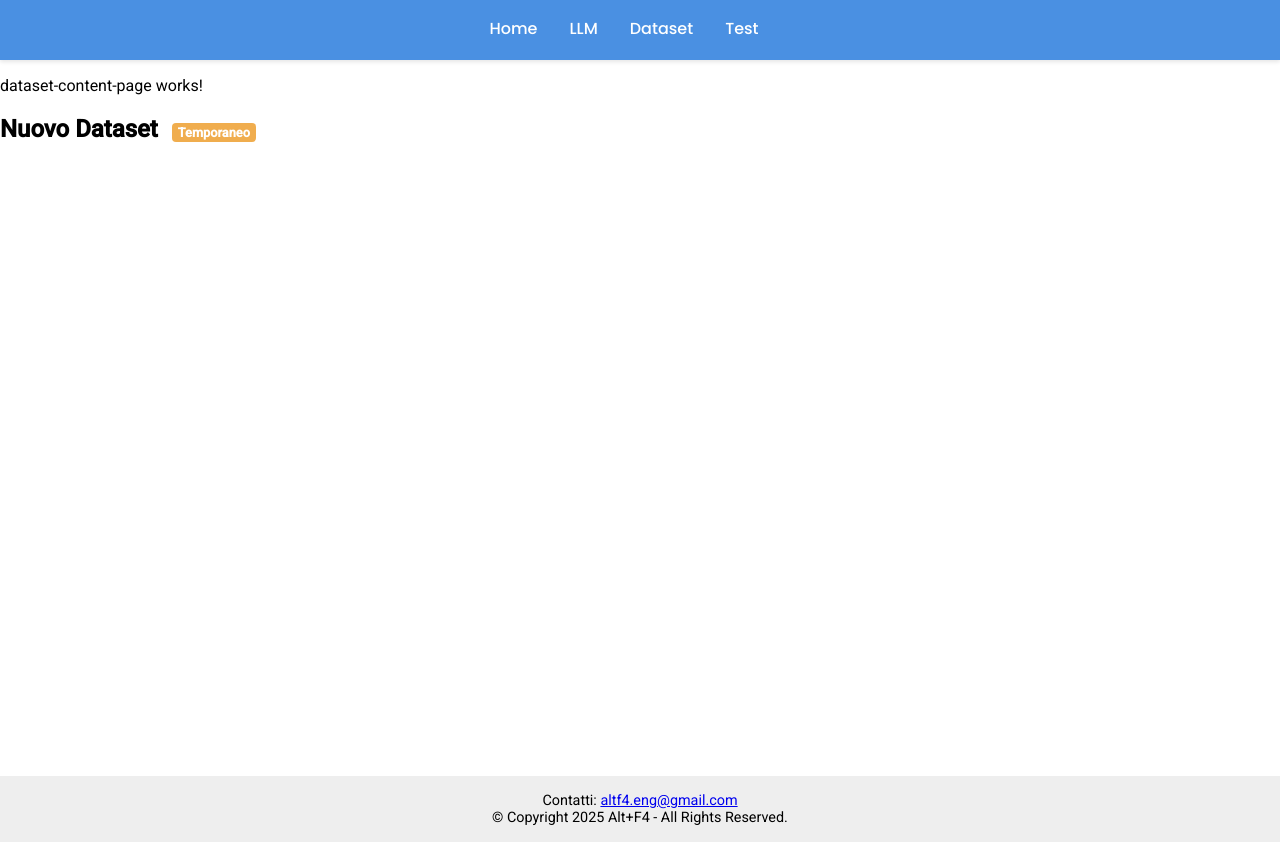
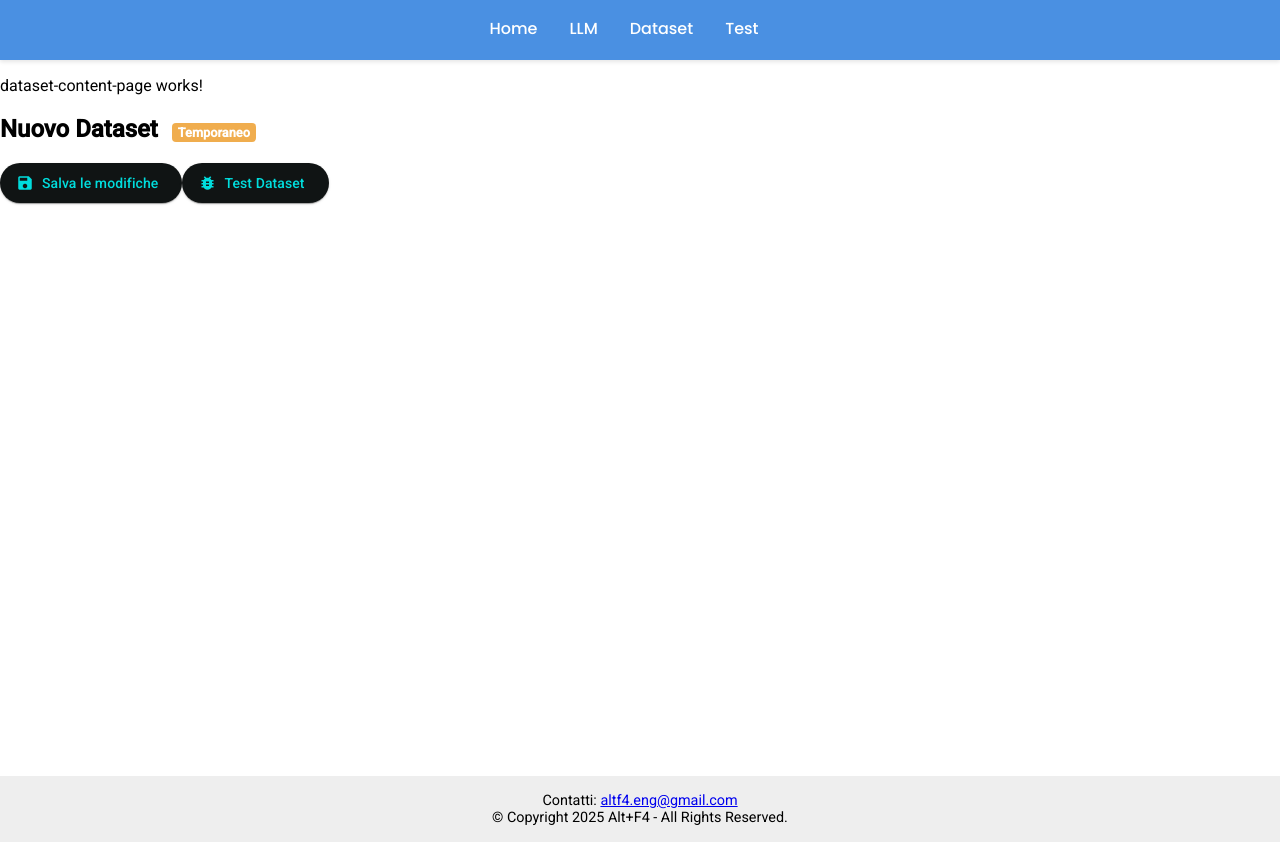
Before and after one commit to ALT-F4-eng/ArtificialQI, an Angular app in the folder front-end/ArtificialQI/: page /datasetContentPage in a window 1280 px wide. Built offline with nearby package versions, Linux system fonts and the light colour scheme.

Commit message:
UI del bottoni creati

```diff
--- a/front-end/ArtificialQI/src/app/features/dataset/dataset-content-page/dataset-content-page.component.html
+++ b/front-end/ArtificialQI/src/app/features/dataset/dataset-content-page/dataset-content-page.component.html
@@ -3,3 +3,13 @@
   {{ dataset?.name || "Nuovo Dataset" }}
   <span *ngIf="!dataset?.name" class="temporary-label">Temporaneo</span>
 </h2>
+
+
+
+
+<button mat-raised-button (click)="saveDataset()">
+  <mat-icon>save</mat-icon> Salva le modifiche
+</button>
+<button mat-raised-button (click)="testDataset()">
+<mat-icon>bug_report</mat-icon> Test Dataset <!-- OPPURE play_arrow -->
+</button>
--- a/front-end/ArtificialQI/src/app/features/dataset/dataset-content-page/dataset-content-page.component.ts
+++ b/front-end/ArtificialQI/src/app/features/dataset/dataset-content-page/dataset-content-page.component.ts
@@ -1,5 +1,8 @@
 import { Component } from '@angular/core';
 import { CommonModule } from '@angular/common';
+import { MatIconModule } from '@angular/material/icon';
+import { MatButtonModule } from '@angular/material/button';
+
 //Dto che serve
 import { DatasetDto } from '../../../core/models/dataset-dto.model';
 import { DatasetPageDto } from '../../../core/models/datasetpage-dto.model';
@@ -10,7 +13,7 @@ import { ActivatedRoute } from '@angular/router';
 
 @Component({
   selector: 'app-dataset-content-page',
-  imports: [CommonModule,],
+  imports: [CommonModule, MatIconModule, MatButtonModule],
   templateUrl: './dataset-content-page.component.html',
   styleUrl: './dataset-content-page.component.css',
 })
@@ -33,6 +36,8 @@ export class DatasetContentPageComponent {
     }
   });
   }
+  saveDataset(){}
+  testDataset(){}
 }
 
 /*
```
